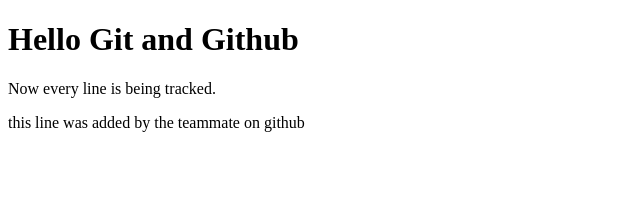
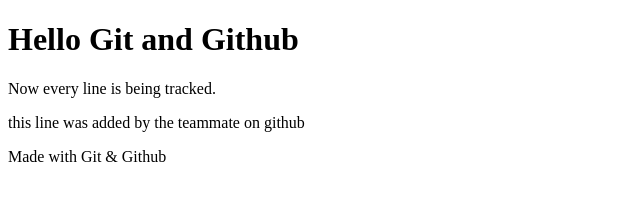
Before and after one commit to palyatish-1506/my-html-site, a plain HTML site: page index.html in a window 1280 px wide. Shown: the whole page, without its empty margins (0-640 px from the left). Drawn offline with Linux system fonts and the light colour scheme.

Commit message:
add footer to index.html

```diff
--- a/index.html
+++ b/index.html
@@ -12,6 +12,7 @@
     <h1>Hello Git and Github </h1>
     <p>Now every line is being tracked.</p>
     <p>this line was added by the teammate on github</p>
+    <footer>Made with Git & Github</footer>
     </body>
 
 
```
